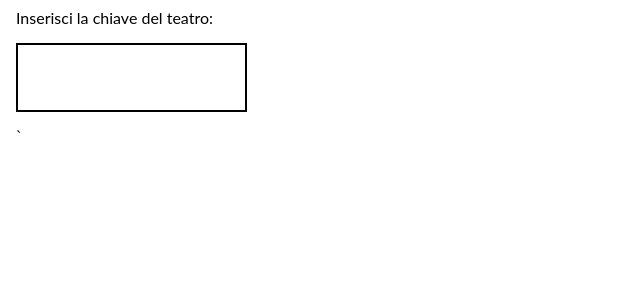
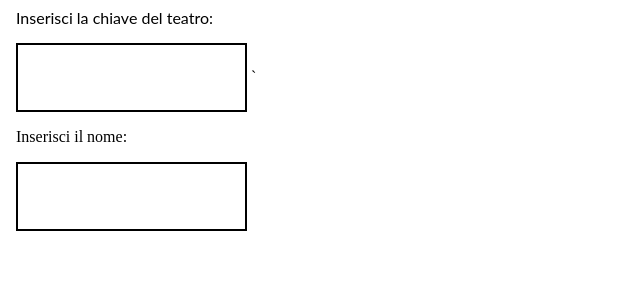
Before and after one commit to lacaprinamini/projssw, an Angular app: page / in a window 1280 px wide. Shown: the top 300 px of the page, without its empty margins (0-640 px from the left). Built offline with nearby package versions, Linux system fonts and the light colour scheme.

Commit message:
5 files modified, 1 added

```diff
--- a/src/app/app.component.html
+++ b/src/app/app.component.html
@@ -2,7 +2,8 @@
 <body>
   <p > Inserisci la chiave del teatro: </p>
   <input #box (keyup.enter)="onEnter(box.value)">
-  <p>{{value}}</p>
 `
+<app-nominativo [chiave]="chiave"> </app-nominativo>
+
 </body>
 </html>
--- a/src/app/app.component.ts
+++ b/src/app/app.component.ts
@@ -8,8 +8,10 @@ import { Component, VERSION } from '@angular/core';
   styleUrls: [ './app.component.css' ]
 })
 export class AppComponent  {
-  value = '';
+  chiave: string;
   constructor(){}
 
-  onEnter(value: string) { this.value = value; }
-}
+  onEnter(value: string) {
+    this.chiave = value;
+  }
+  }
--- a/src/app/app.module.ts
+++ b/src/app/app.module.ts
@@ -4,11 +4,13 @@ import { FormsModule } from '@angular/forms';
 
 import { AppComponent } from './app.component';
 import { colorDirective } from './color.directive';
+import { NominativoComponent } from './nominativo/nominativo.component';
+
 
 @NgModule({
   imports:      [ BrowserModule, FormsModule ],
   declarations: [ AppComponent,
-    colorDirective ],
+    colorDirective, NominativoComponent ],
   bootstrap:    [ AppComponent ]
 })
 export class AppModule { }
--- a/src/app/nominativo/nominativo.component.css
+++ b/src/app/nominativo/nominativo.component.css
@@ -0,0 +1,4 @@
+input{
+  border: 2px solid black;
+  padding: 2%
+}
--- /dev/null
+++ b/src/app/nominativo/nominativo.component.html
@@ -0,0 +1,3 @@
+<p *ngIf = "chiave != undefined">
+  <p> Inserisci il nome: </p>
+<input #nominativo (keyup.enter)="onEnter(nominativo.value)">
--- a/src/app/nominativo/nominativo.component.ts
+++ b/src/app/nominativo/nominativo.component.ts
@@ -1,15 +1,15 @@
-import { Component, OnInit } from '@angular/core';
+import { Component, OnInit, Input } from '@angular/core';
 
 @Component({
   selector: 'app-nominativo',
   templateUrl: './nominativo.component.html',
   styleUrls: ['./nominativo.component.css']
 })
-export class NominativoComponent implements OnInit {
-
+export class NominativoComponent {
+  @Input() chiave: string;
+  nominativo: string;
   constructor() { }
-
-  ngOnInit() {
-  }
+  onEnter(value: string) {
+    this.nominativo = value; }
 
 }
```
